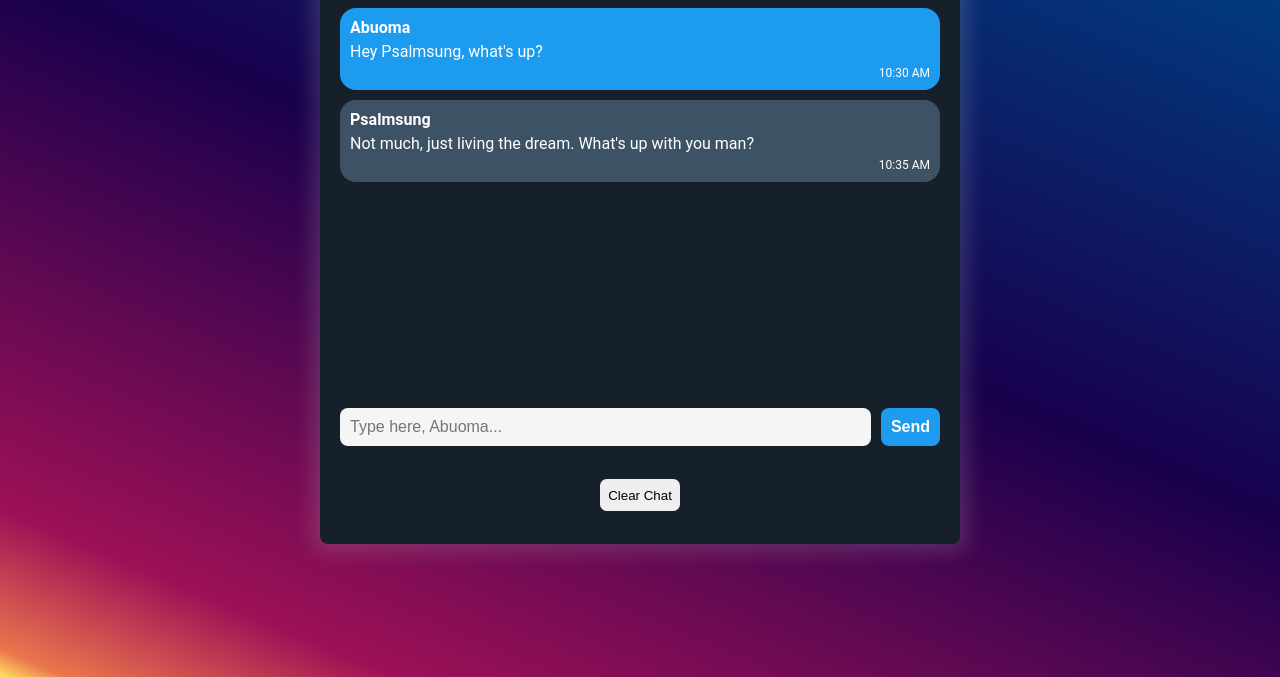
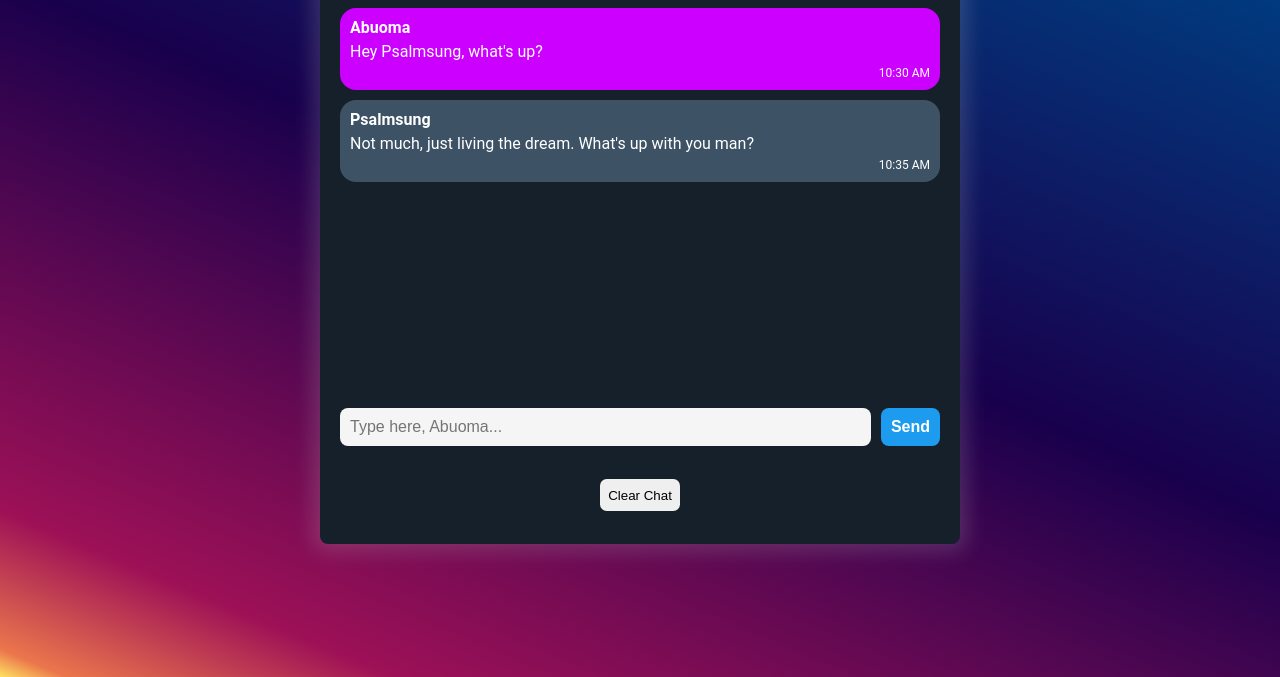
Before and after one commit to Psalmsung/Chat_App, a plain HTML site: page index.html in a window 1280 px wide. Shown: the part 179-856 px from the top of the page. Drawn offline with Linux system fonts and the light colour scheme.

Commit message:
Changed the blue color to onion purple

```diff
--- a/assets/styles.css
+++ b/assets/styles.css
@@ -101,7 +101,7 @@ body{
 }
 
 .blue-bg{
-    background-color: #1c9bef;
+    background-color: #cc00ff;
 }
 
 .gray-bg{
```
